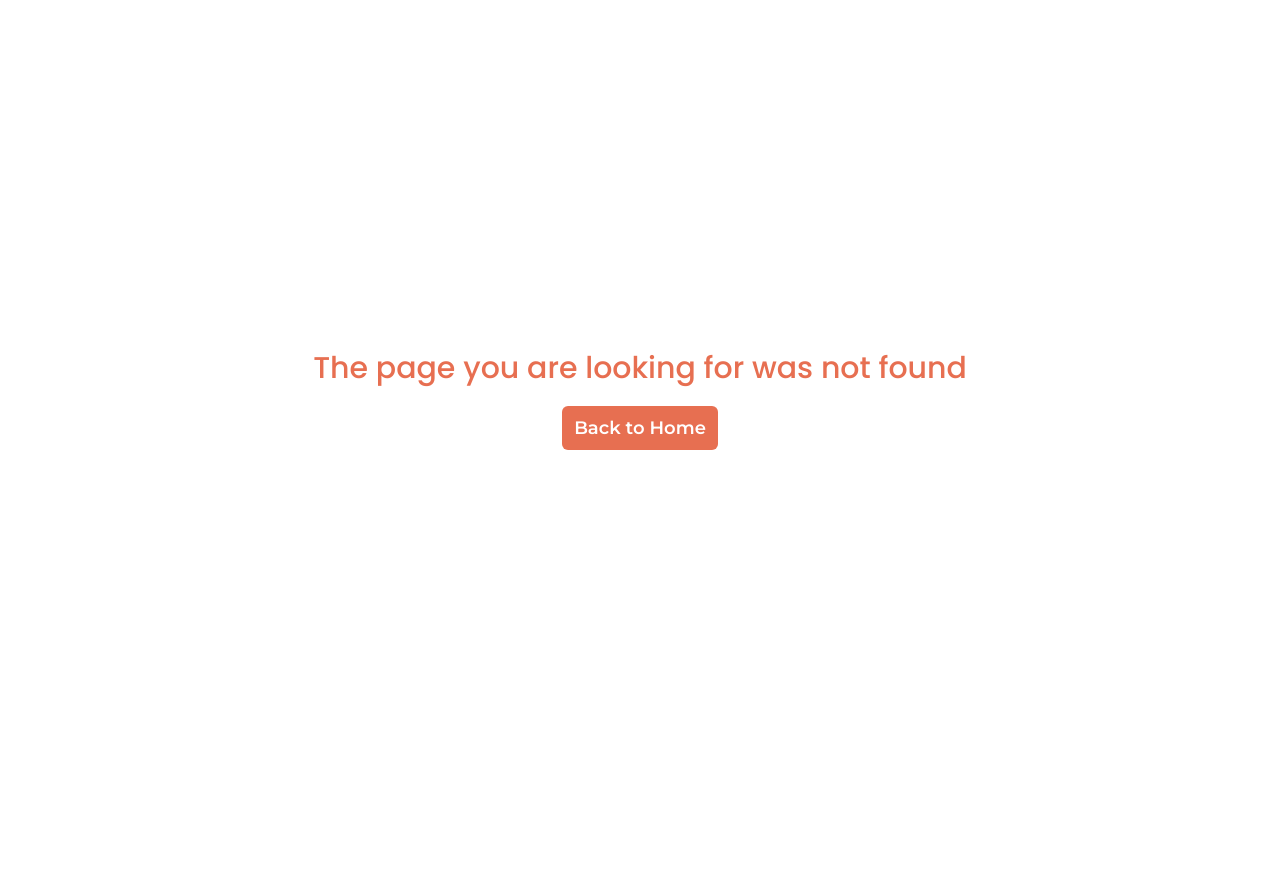
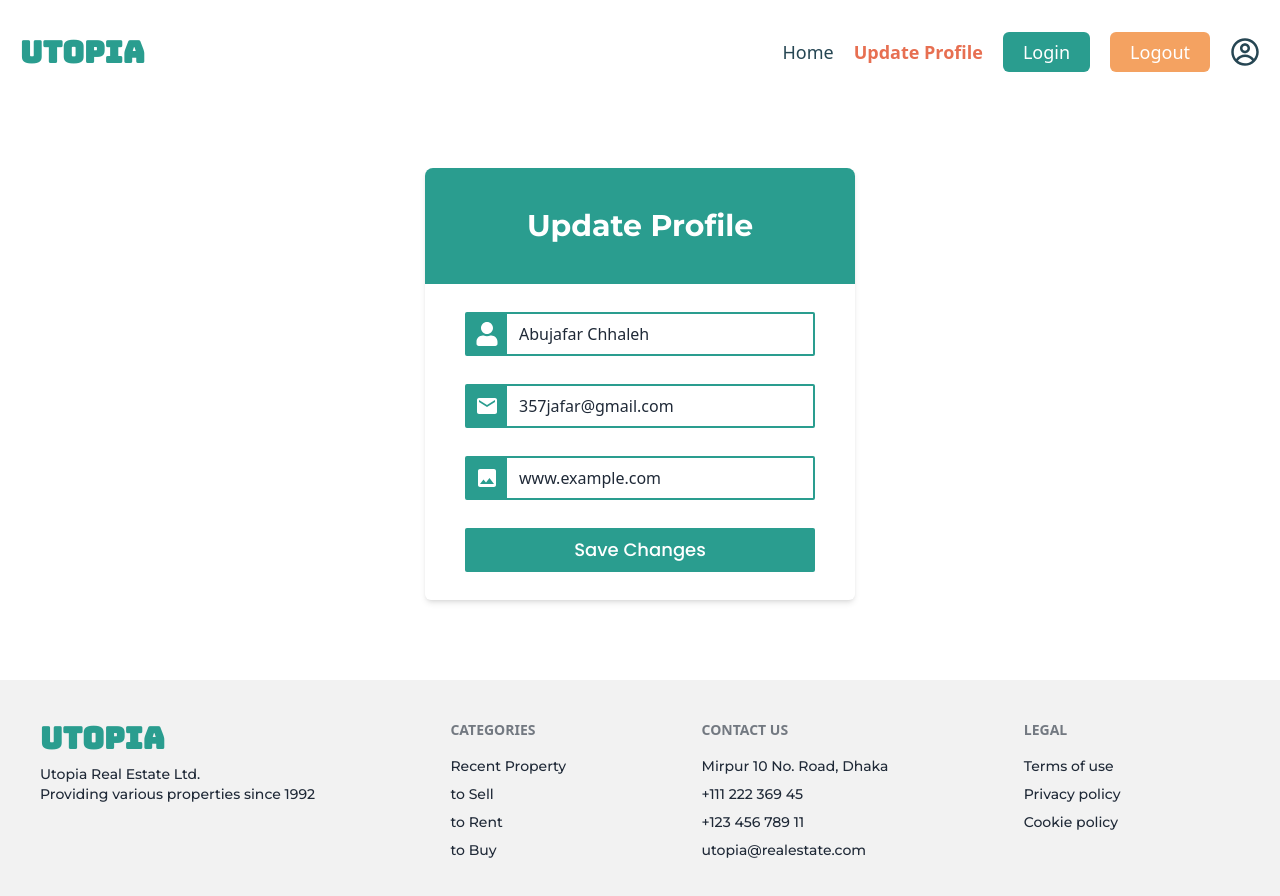
Before and after one commit to abujafarch/real-state-utopia-a9, a React (Vite) app: page /update-profile in a window 1280 px wide. Before the commit this address had no page. Shown: the top 896 px of the page. Before the commit the page ends 800 px from the top, so only its background shows below. Built offline with nearby package versions, Linux system fonts and the light colour scheme; a web font is replaced by a local one.

Commit message:
update profile page creation done

```diff
--- a/src/Router/Router.jsx
+++ b/src/Router/Router.jsx
@@ -4,6 +4,7 @@ import Home from "../components/Home/Home";
 import NotFound from "../components/NotFound/NotFound";
 import Login from "../components/Login/Login";
 import Register from "../components/Register/Register";
+import UpdateProfile from "../components/UpdateProfile/UpdateProfile";
 
 const router = createBrowserRouter([
     {
@@ -22,6 +23,10 @@ const router = createBrowserRouter([
             {
                 path:'/register',
                 element: <Register></Register>
+            },
+            {
+                path:'/update-profile',
+                element: <UpdateProfile></UpdateProfile>
             }
         ]
     }
--- a/src/components/Login/Login.jsx
+++ b/src/components/Login/Login.jsx
@@ -15,12 +15,12 @@ const Login = () => {
                 <div className="sm:px-10 px-5">
                     <div className="mt-7 flex items-center border-[#2A9D8F] border-2 rounded-sm">
                         <span className="bg-[#2A9D8F] p-2 text-2xl text-white"><MdEmail></MdEmail></span>
-                        <input className=" outline-none max-w-[170px] sm:flex-1 py-2 px-3" type="email" name="email" placeholder="Your Email" />
+                        <input className=" outline-none w-full py-2 px-3" type="email" name="email" placeholder="Your Email" />
                     </div>
 
                     <div className="mt-7 flex items-center border-[#2A9D8F] border-2 rounded-sm">
                         <span className="bg-[#2A9D8F] p-2 text-2xl text-white"><FaLock></FaLock></span>
-                        <input className=" outline-none max-w-[170px] sm:flex-1 py-2 px-3" type="password" name="password" placeholder="Your Password" />
+                        <input className=" outline-none w-full py-2 px-3" type="password" name="password" placeholder="Your Password" />
                     </div>
 
                     <button className="bg-[#2A9D8F] w-full py-2 rounded-sm mt-7 text-white font-poppins text-lg font-medium">Login</button>
--- a/src/components/Register/Register.jsx
+++ b/src/components/Register/Register.jsx
@@ -15,22 +15,22 @@ const Register = () => {
                 <div className="sm:px-10 px-5">
                     <div className="mt-7 flex items-center border-[#2A9D8F] border-2 rounded-sm">
                         <span className="bg-[#2A9D8F] p-2 text-2xl text-white"><FaUser></FaUser></span>
-                        <input className=" outline-none max-w-[170px] sm:flex-1 py-2 px-3" type="text" name="name" placeholder="Your Name" />
+                        <input className=" outline-none w-full py-2 px-3" type="text" name="name" placeholder="Your Name" />
                     </div>
 
                     <div className="mt-7 flex items-center border-[#2A9D8F] border-2 rounded-sm">
                         <span className="bg-[#2A9D8F] p-2 text-2xl text-white"><MdEmail></MdEmail></span>
-                        <input className=" outline-none max-w-[170px] sm:flex-1 py-2 px-3" type="email" name="email" placeholder="Your Email" />
+                        <input className=" outline-none w-full py-2 px-3" type="email" name="email" placeholder="Your Email" />
                     </div>
 
                     <div className="mt-7 flex items-center border-[#2A9D8F] border-2 rounded-sm">
                         <span className="bg-[#2A9D8F] p-2 text-2xl text-white"><MdPhoto></MdPhoto></span>
-                        <input className=" outline-none max-w-[170px] sm:flex-1 py-2 px-3" type="text" name="photo" placeholder="Your Photo URL" />
+                        <input className=" outline-none w-full py-2 px-3" type="text" name="photo" placeholder="Your Photo URL" />
                     </div>
 
                     <div className="mt-7 flex items-center border-[#2A9D8F] border-2 rounded-sm">
                         <span className="bg-[#2A9D8F] p-2 text-2xl text-white"><FaLock></FaLock></span>
-                        <input className=" outline-none max-w-[170px] sm:flex-1 py-2 px-3" type="password" name="password" placeholder="Your Password" />
+                        <input className=" outline-none w-full py-2 px-3" type="password" name="password" placeholder="Your Password" />
                     </div>
 
                     <button className="bg-[#2A9D8F] w-full py-2 rounded-sm mt-7 text-white font-poppins text-lg font-medium">Register</button>
--- /dev/null
+++ b/src/components/UpdateProfile/UpdateProfile.jsx
@@ -0,0 +1,37 @@
+import { MdEmail } from "react-icons/md";
+import { FaLock } from "react-icons/fa";
+import { FaUser } from "react-icons/fa";
+import { Link } from "react-router-dom";
+import { MdPhoto } from "react-icons/md";
+
+
+const UpdateProfile = () => {
+    return (
+        <div className="max-w-[430px] mx-auto rounded-md shadow-md pb-7 mt-24">
+            <form className="w-full">
+                <h1 className="bg-[#2A9D8F] rounded-t-lg py-10 text-3xl text-white font-mont text-center font-bold">Update Profile</h1>
+
+                <div className="sm:px-10 px-5">
+                    <div className="mt-7 flex items-center border-[#2A9D8F] border-2 rounded-sm">
+                        <span className="bg-[#2A9D8F] p-2 text-2xl text-white"><FaUser></FaUser></span>
+                        <input className=" outline-none w-full py-2 px-3" type="text" name="name" defaultValue='Abujafar Chhaleh'/>
+                    </div>
+
+                    <div className="mt-7 flex items-center border-[#2A9D8F] border-2 rounded-sm">
+                        <span className="bg-[#2A9D8F] p-2 text-2xl text-white"><MdEmail></MdEmail></span>
+                        <input className=" outline-none w-full py-2 px-3" type="email" name="email" defaultValue='357jafar@gmail.com' />
+                    </div>
+
+                    <div className="mt-7 flex items-center border-[#2A9D8F] border-2 rounded-sm">
+                        <span className="bg-[#2A9D8F] p-2 text-2xl text-white"><MdPhoto></MdPhoto></span>
+                        <input className=" outline-none w-full py-2 px-3" type="text" name="photo" defaultValue='www.example.com' />
+                    </div>
+
+                    <button className="bg-[#2A9D8F] w-full py-2 rounded-sm mt-7 text-white font-poppins text-lg font-medium">Save Changes</button>
+                </div>
+            </form>
+        </div>
+    );
+};
+
+export default UpdateProfile;
```
